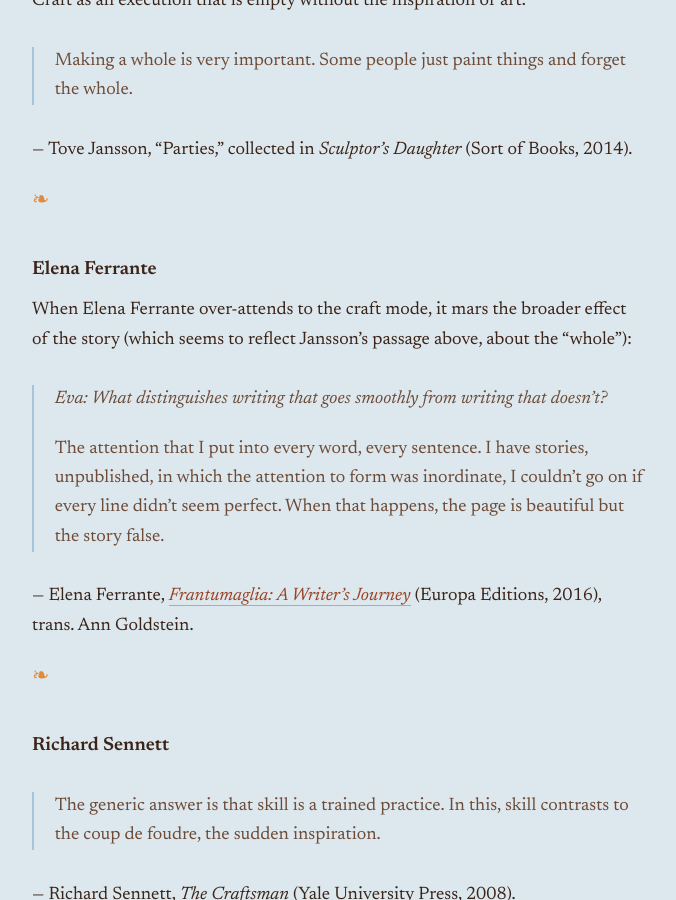
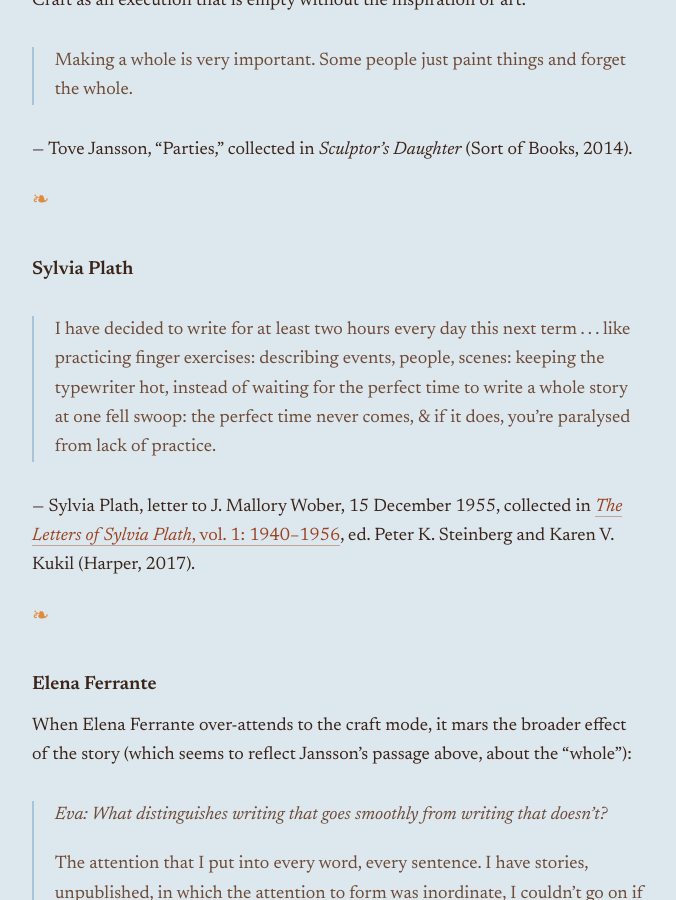
Before and after one commit to lauramoorewrites-del/treasury, a Jekyll site: the page built from _pages/my-theory-of-art-and-craft.md, in a window 1280 px wide and 900 px high, scrolled down 19025 px. Shown: the whole window, without its empty margins (302-978 px from the left). Built offline with Jekyll 4.4.1, drawn with Linux system fonts in a browser that asks for light colours.

Commit message:
Add Sylvia Plath letter (1955) to Craft section of art and craft entry
Co-Authored-By: Claude Opus 5.5 (1M context) <noreply@anthropic.com>

```diff
--- a/_pages/my-theory-of-art-and-craft.md
+++ b/_pages/my-theory-of-art-and-craft.md
@@ -372,6 +372,14 @@ Craft as an execution that is empty without the inspiration of art:
 
 <p class="fleuron" aria-hidden="true">❧</p>
 
+### Sylvia Plath
+
+> I have decided to write for at least two hours every day this next term . . . like practicing finger exercises: describing events, people, scenes: keeping the typewriter hot, instead of waiting for the perfect time to write a whole story at one fell swoop: the perfect time never comes, & if it does, you’re paralysed from lack of practice.
+
+— Sylvia Plath, letter to J. Mallory Wober, 15 December 1955, collected in [*The Letters of Sylvia Plath*, vol. 1: 1940–1956](https://bookshop.org/a/113685/9780062740434), ed. Peter K. Steinberg and Karen V. Kukil (Harper, 2017).
+
+<p class="fleuron" aria-hidden="true">❧</p>
+
 ### Elena Ferrante
 
 When Elena Ferrante over-attends to the craft mode, it mars the broader effect of the story (which seems to reflect Jansson's passage above, about the "whole"):
```
